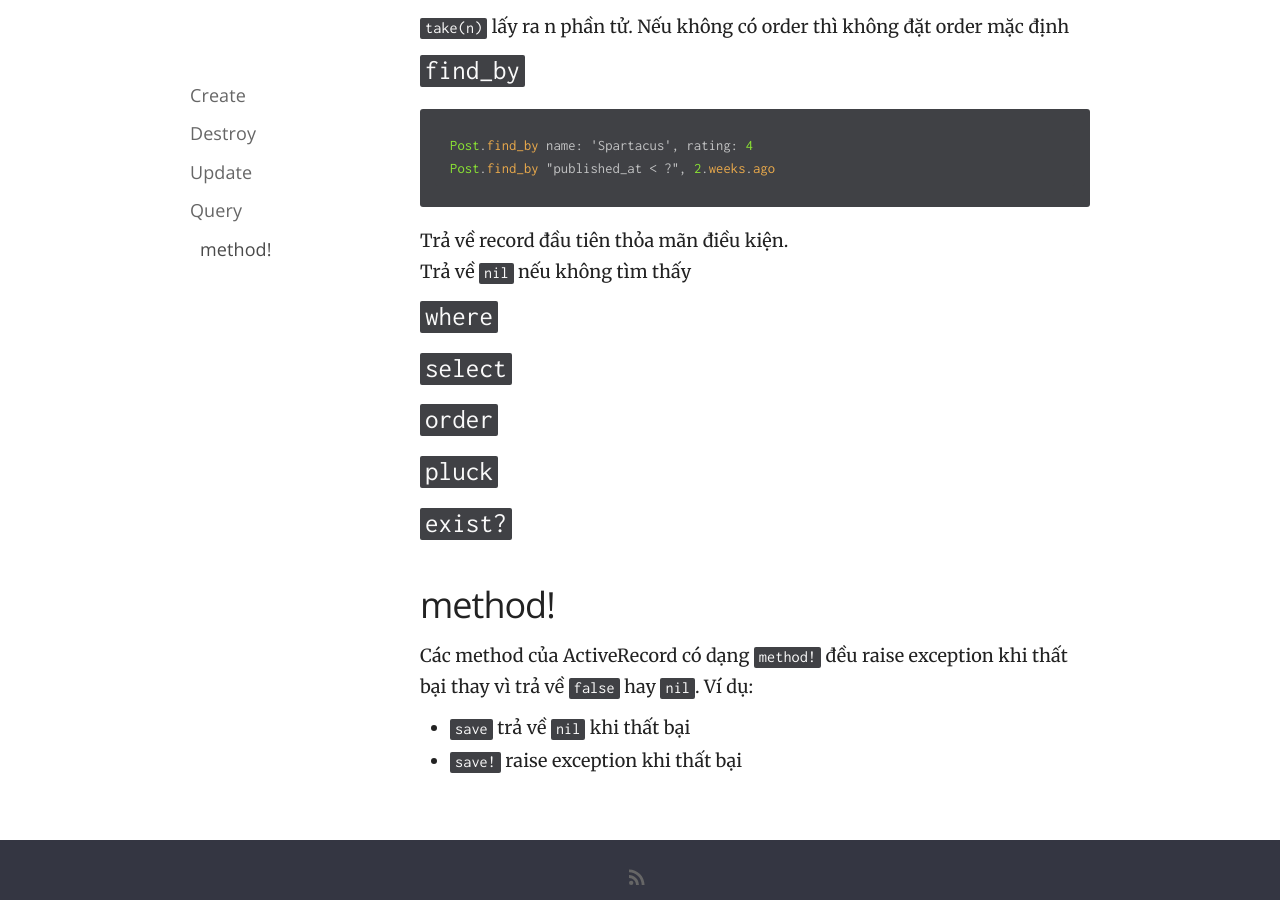
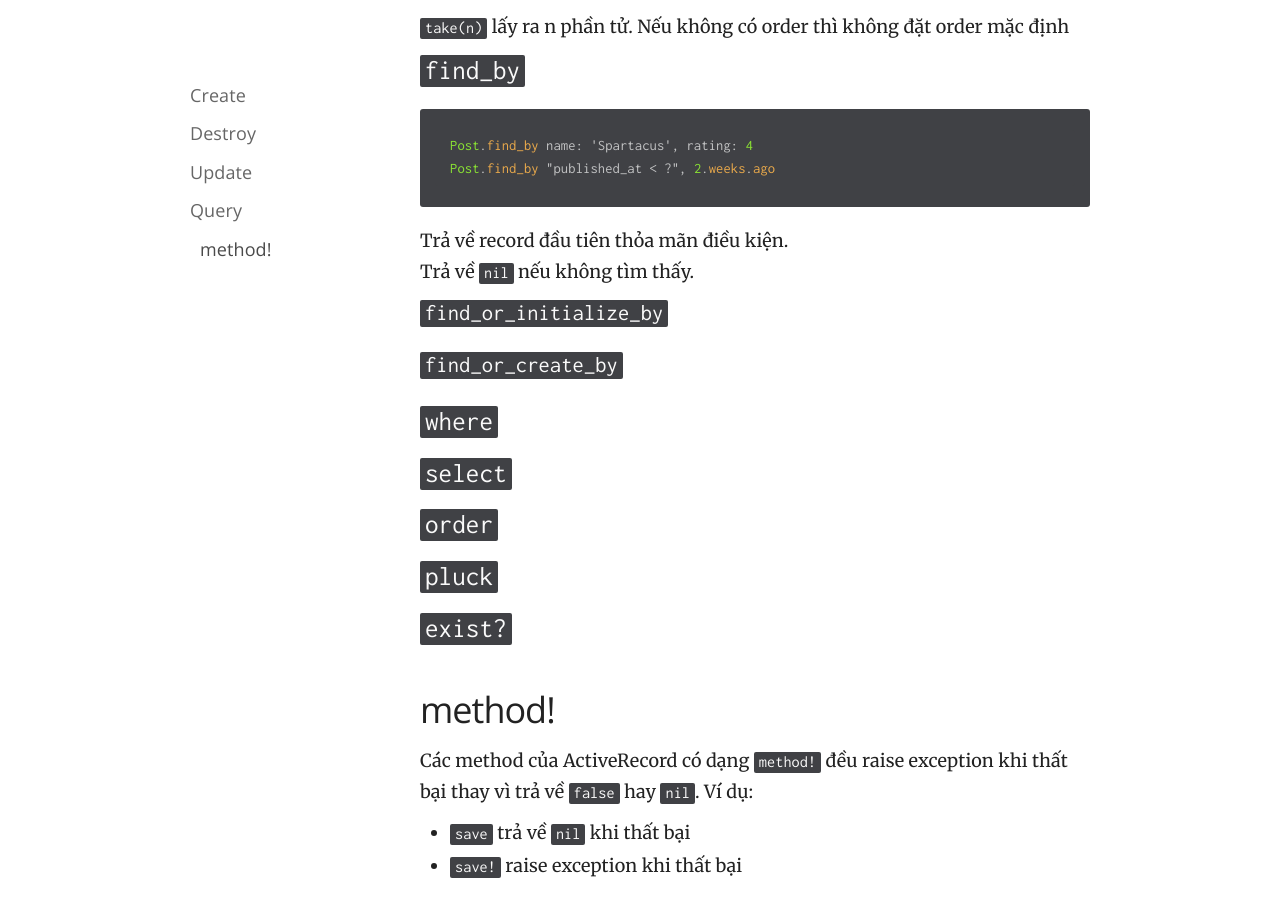
Before and after one commit to 52/nghich, a Jekyll site: the page built from _posts/2018-02-20-activerecord-basic.md, in a window 1280 px wide and 900 px high, scrolled down 2327 px. Built offline with Jekyll 4.4.1, drawn with Linux system fonts in a browser that asks for light colours; nearby versions of some CDN libraries.

Commit message:
Edit: ActiveRecord basic command

````diff
--- a/_posts/2018-02-20-activerecord-basic.md
+++ b/_posts/2018-02-20-activerecord-basic.md
@@ -74,7 +74,9 @@ Post.find_by name: 'Spartacus', rating: 4
 Post.find_by "published_at < ?", 2.weeks.ago
 ```
 Trả về record đầu tiên thỏa mãn điều kiện.
-Trả về `nil` nếu không tìm thấy
+Trả về `nil` nếu không tìm thấy.
+#### `find_or_initialize_by`
+#### `find_or_create_by`
 ### `where`
 ### `select`
 ### `order`
````
